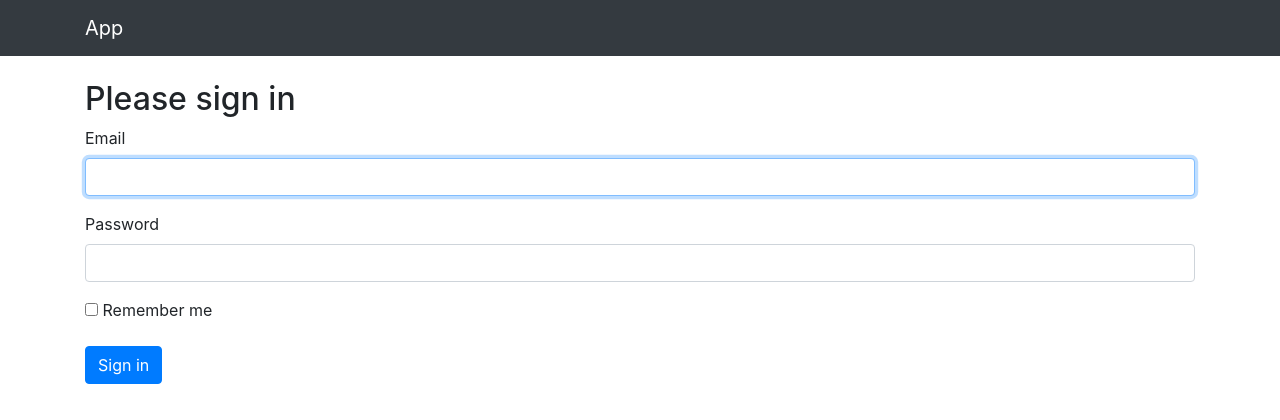
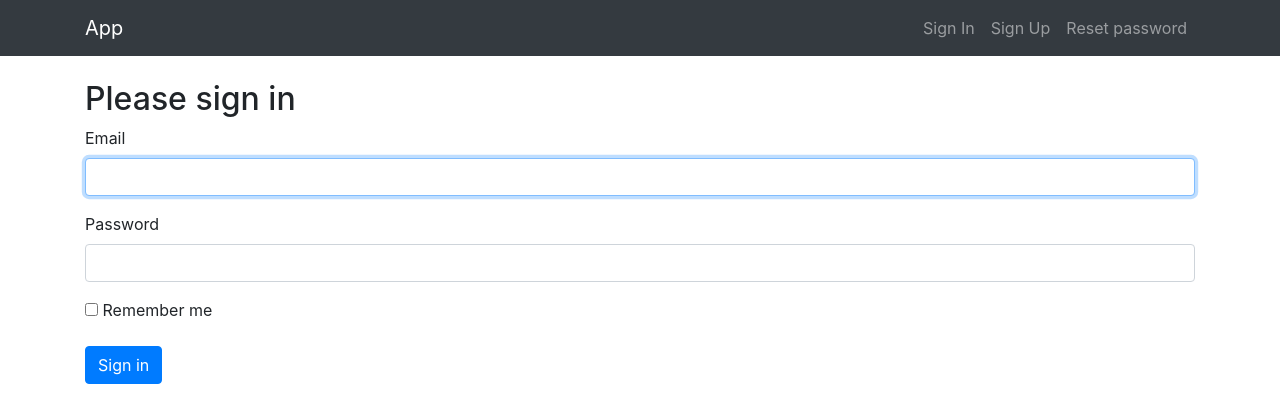
Before and after one commit to arttraveller/symfony5-app-boilerplate, a Symfony app: template templates/frontend/auth/signIn/signIn.html.twig in a window 1280 px wide. Shown: the top 420 px of the page. Run offline with Twig, Linux system fonts and the light colour scheme; the template is opened without the code that fills it, so the values that code supplies are empty; some libraries are stand-ins or nearby versions.

Commit message:
Test auth nav links added

```diff
--- a/templates/frontend/base.html.twig
+++ b/templates/frontend/base.html.twig
@@ -30,6 +30,21 @@
                 </button>
                 <div class="collapse navbar-collapse" id="navbarCollapse">
                     <ul class="navbar-nav ml-auto">
+                        {% if is_granted('IS_AUTHENTICATED_FULLY') %}
+                            <li class="nav-item">
+                                <a class="nav-link" href="{{ path('auth_logout') }}">Log Out</a>
+                            </li>
+                        {% else %}
+                            <li class="nav-item">
+                                <a class="nav-link" href="{{ path('auth_login') }}">Sign In</a>
+                            </li>
+                            <li class="nav-item">
+                                <a class="nav-link" href="{{ path('auth_signup') }}">Sign Up</a>
+                            </li>
+                            <li class="nav-item">
+                                <a class="nav-link" href="{{ path('auth_password_reset_request') }}">Reset password</a>
+                            </li>
+                        {% endif %}
                     </ul>
                 </div>
             </div>
```
